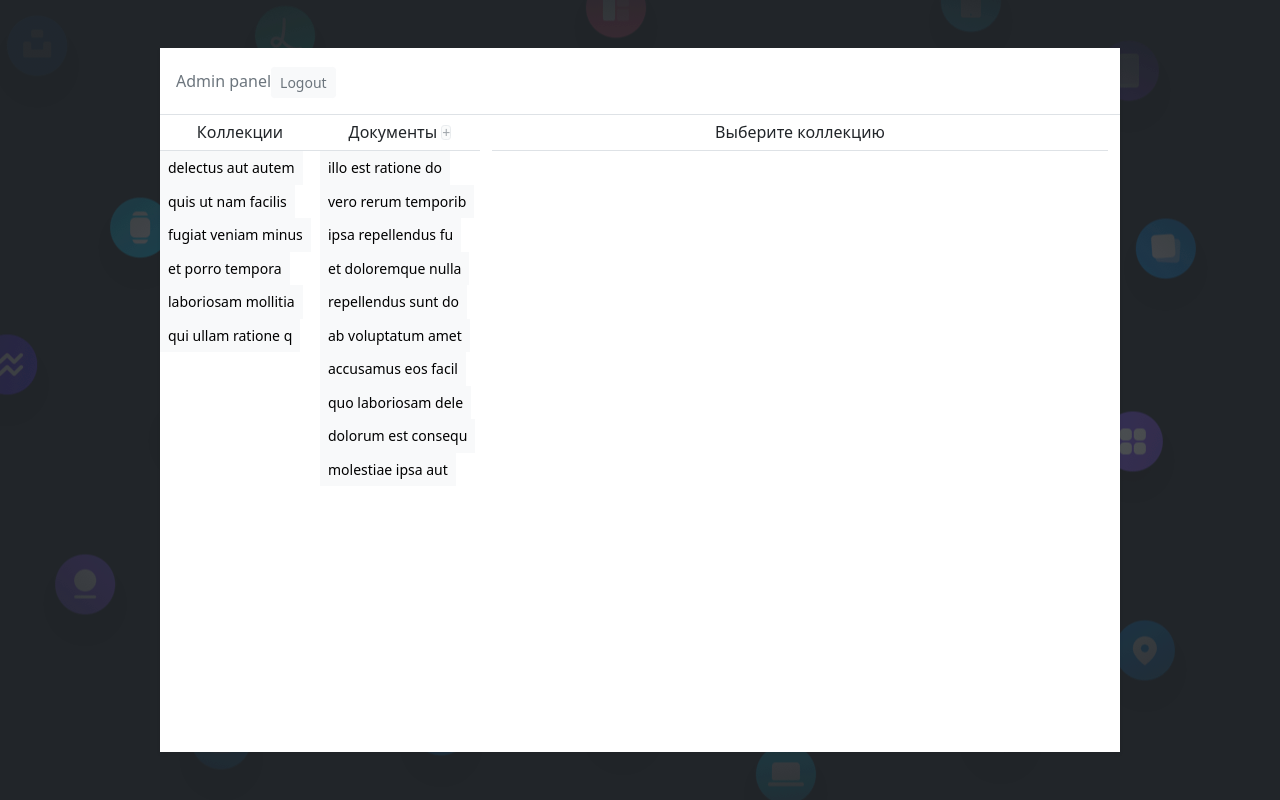
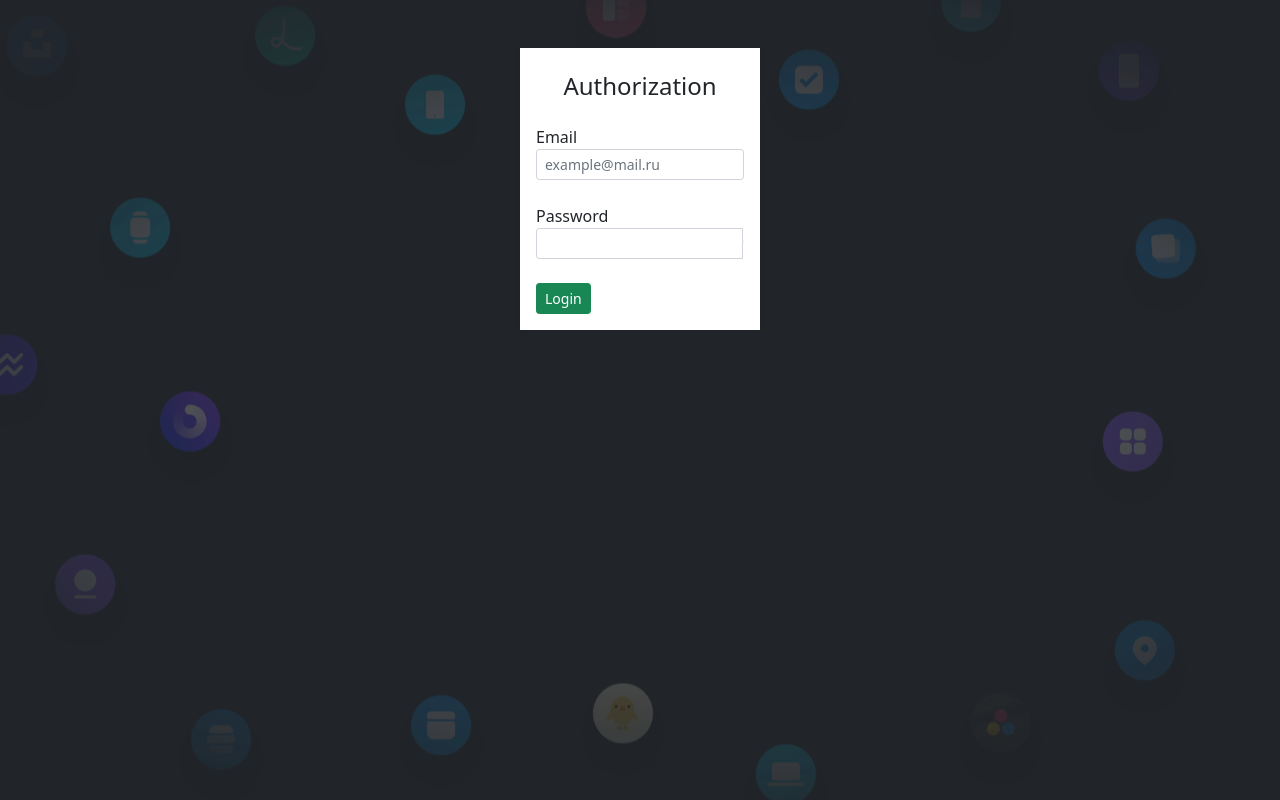
Before and after one commit to mccrush/adminpanel, a Vue app: page / in a window 1280 px wide. Built offline with nearby package versions, Linux system fonts and the light colour scheme.

Commit message:
Add page login

```diff
--- a/src/App.vue
+++ b/src/App.vue
@@ -5,13 +5,15 @@
       <Footer />
     </div>
     <div v-if="mode === 'admin'" class="admin">
-      <Admin />
+      <!-- <Admin /> -->
+      <Login />
     </div>
   </div>
 </template>
 
 <script>
 import Admin from '@/views/Admin'
+import Login from '@/views/Login'
 import Navbar from '@/components/Navbar'
 import Footer from '@/components/Footer'
 
@@ -19,7 +21,8 @@ export default {
   components: {
     Navbar,
     Footer,
-    Admin
+    Admin,
+    Login
   },
   data() {
     return {
--- /dev/null
+++ b/src/components/admin/Form.vue
@@ -0,0 +1,30 @@
+<template>
+  <form @submit.prevent="saveDoc">
+    <div class="mb-3">
+      <label for="exampleInputEmail1" class="form-label">Email address</label>
+      <input
+        type="email"
+        class="form-control form-control-sm"
+        id="exampleInputEmail1"
+        aria-describedby="emailHelp"
+      />
+      <div id="emailHelp" class="form-text">We'll never share your email with anyone else.</div>
+    </div>
+    <div class="mb-3">
+      <label for="exampleInputPassword1" class="form-label">Password</label>
+      <input type="password" class="form-control form-control-sm" id="exampleInputPassword1" />
+    </div>
+    <div class="mb-3 form-check">
+      <input type="checkbox" class="form-check-input" id="exampleCheck1" />
+      <label class="form-check-label" for="exampleCheck1">Check me out</label>
+    </div>
+    <button type="submit" class="btn btn-sm btn-primary">Submit</button>
+  </form>
+</template>
+
+<script>
+export default {}
+</script>
+
+<style scoped>
+</style>
--- a/src/views/Admin.vue
+++ b/src/views/Admin.vue
@@ -22,22 +22,27 @@
             <h6 class="text-center m-0 mt-2 pb-2 border-bottom">
               Документы
               <button
-                @click="createDoc = true; selectDocId=''; doc = {active: true, position: docs.length + 1}"
+                @click="create = true; docId=''; doc = {active: true, position: docs.length + 1}"
                 class="btn btn-sm btn-light p-0 pl-2 pr-2 ml-1 border text-muted create-button"
                 :disabled="!collectionAlias ? true: false"
                 title="Создать документ"
               >+</button>
             </h6>
-            <List :data="docs" type="docs" :id="docId" @select-item="selectItem" />
+            <List
+              v-if="collectionAlias"
+              :data="docs"
+              type="docs"
+              :id="docId"
+              @select-item="selectItem"
+            />
           </div>
-          <div class="col-6 col-md-8">
+          <div class="col-6 col-md-8 p-3">
             <transition name="fade" mode="out-in">
+              <Form v-if="docId || create" :doc="doc" />
               <h6
-                v-if="!docId"
-                key="save"
-                class="text-center m-0 mt-2 pb-2 border-bottom"
+                v-else
+                class="text-center m-0 pb-3 border-bottom"
               >{{collectionAlias ? 'Выберите документ' : 'Выберите коллекцию'}}</h6>
-              <h6 v-else key="edit" class="text-center m-0 mt-2 pb-2 border-bottom">Форма</h6>
             </transition>
           </div>
         </div>
@@ -47,31 +52,51 @@
 </template>
 
 <script>
+// import { mapGetters } from 'vuex'
 import collections from '@/data/collections'
 import docs from '@/data/docs'
 import List from '@/components/admin/List'
+import Form from '@/components/admin/Form'
 
 export default {
   components: {
-    List
+    List,
+    Form
   },
   data() {
     return {
       collections,
       docs,
+      doc: {},
       collectionAlias: '',
       collectionId: '',
-      docId: ''
+      docId: '',
+      create: false
     }
   },
+  // computed: {
+  //   ...mapGetters([
+  //     'clients',
+  //     'menus',
+  //     'napravs',
+  //     'portfolios',
+  //     'prices',
+  //     'sliders',
+  //     'zadachi',
+  //     'contacts'
+  //   ])
+  // },
   methods: {
     selectItem({ type, id, alias }) {
       if (type === 'collections') {
         this.collectionAlias = alias
+        //this.docs = this[alias]
         this.collectionId = id
+        this.create = false
         this.docId = ''
       } else {
         this.docId = id
+        this.doc = this.docs.find(doc => doc.id === id)
       }
     }
   }
--- /dev/null
+++ b/src/views/Login.vue
@@ -0,0 +1,101 @@
+<template>
+  <div class="p-5 bg-dark vh-100 bg-image">
+    <div class="bg-white shadow-sm rounded-lg admin-block">
+      <div class="container-fluid p-3">
+        <div class="row">
+          <div class="col-12 text-left">
+            <form @submit.prevent="login" class>
+              <h4 class="text-center mt-2 mb-4">Authorization</h4>
+              <label for="email">Email</label>
+              <br />
+              <input
+                type="text"
+                class="form-control form-control-sm"
+                id="email"
+                required
+                v-model="email"
+                placeholder="example@mail.ru"
+              />
+              <br />
+              <label for="password">Password</label>
+              <div class="input-group">
+                <input
+                  :type="passType ? 'password' : 'text'"
+                  class="form-control form-control-sm"
+                  id="password"
+                  required
+                  v-model="password"
+                  ref="pass"
+                  maxlength="20"
+                />
+
+                <div class="input-group-append">
+                  <button
+                    class="btn btn-sm btn-light p-0 pl-2 pr-2 border"
+                    type="button"
+                    @click="passType = !passType"
+                  >
+                    <!-- <img
+                      v-if="passType"
+                      src="@/assets/icons/eye-slash.svg"
+                      width="24"
+                      height="24"
+                      alt="Показать пароль"
+                      class="opacity-06"
+                    />
+                    <img
+                      v-else
+                      src="@/assets/icons/eye.svg"
+                      width="24"
+                      height="24"
+                      alt="Скрыть пароль"
+                      class="opacity-06"
+                    />-->
+                  </button>
+                </div>
+              </div>
+              <br />
+              <button class="btn btn-sm btn-success btn-block" type="submit">Login</button>
+            </form>
+          </div>
+          <!-- <transition name="fade" mode="out-in">
+      <Message v-if="error" />
+          </transition>-->
+        </div>
+      </div>
+    </div>
+  </div>
+</template>
+
+<script>
+export default {
+  data() {
+    return {}
+  },
+
+  methods: {}
+}
+</script>
+
+<style scoped>
+.bg-image {
+  background-image: url(../assets/img/insert-backdrop.webp);
+  background-position: center center;
+  background-repeat: no-repeat;
+}
+
+.admin-block {
+  max-width: 240px;
+  /* height: calc(100vh - 96px); */
+  margin: 0 auto;
+}
+
+.fade-enter-active,
+.fade-leave-active {
+  transition: opacity 0.3s ease;
+}
+.fade-enter,
+.fade-leave-to {
+  opacity: 0;
+}
+</style>
```
